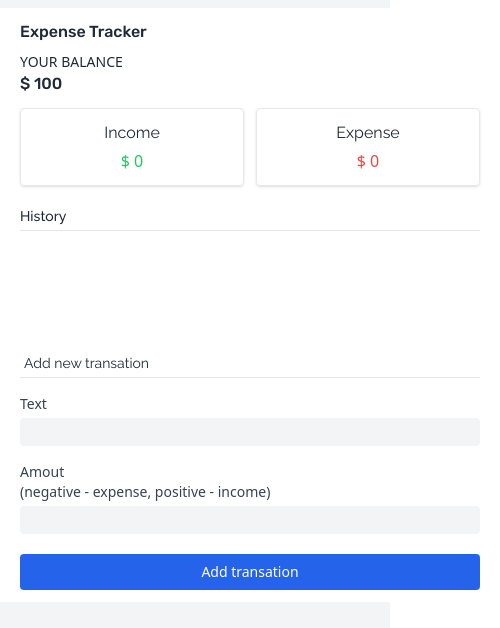
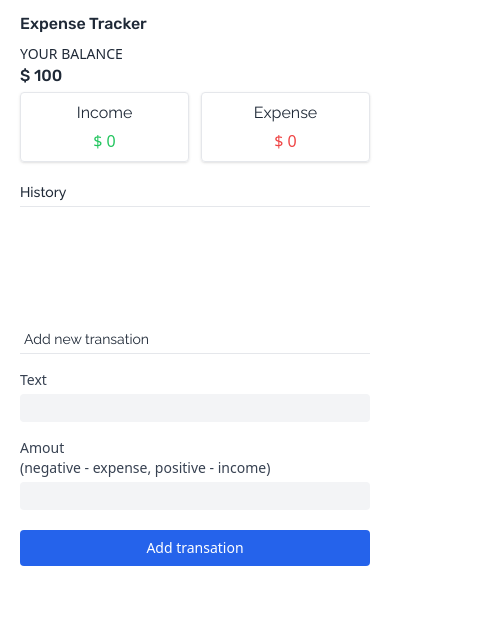
Before and after one commit to mdarmanbd/expense_tracker_vue, a Vue app: page / in a window 390 px wide. Shown: the top 628 px of the page, 500 px wide, since content can reach past the window. Built offline with nearby package versions, Linux system fonts and the light colour scheme.

Commit message:
solve the responsive isue

```diff
--- a/src/components/Home.vue
+++ b/src/components/Home.vue
@@ -10,32 +10,21 @@ const itemName = ref('')
 const itemAmount = ref()
 const balance = ref(100)
 
-// toast("Track Your Many!", {
-//     "theme": "dark",
-//   "type": "warning",
-//   "autoClose": 1000,
-//   "dangerouslyHTMLString": true
-// })
-
-
-const showToster = (message, type='info') => {
+const showToster = (message, type) => {
     toast(message,{
         type: type,
         autoClose: 1000
     })
 }
 
-
 const submitBtn = () => {
-   if(itemName.value === '' || itemAmount.value === ''){
-    console.error(`empty field`)
-   }else{
     addItem.push({
         id: addItem.length + 1 ,
         name : itemName.value,
         amount : itemAmount.value
     })
     localStorage.setItem("addItem", JSON.stringify(addItem))
+    // negative & positive item add toster //
     if(itemAmount.value < 0){
         showToster('Negative item add', 'error')
     }else{
@@ -43,11 +32,10 @@ const submitBtn = () => {
     }
     itemName.value = ''
     itemAmount.value = ''
-    }
+
 }
 
-
-const positiveNumber = computed (()=>{
+const income = computed (()=>{
     let total = 0
     for(let item of addItem){
         if(item.amount > 0){
@@ -57,7 +45,7 @@ const positiveNumber = computed (()=>{
     return total
 })
 
-const negativeNumber = computed(()=>{
+const expense = computed(()=>{
     let total = 0
     for(let item of addItem){
         if(item.amount<0){
@@ -75,9 +63,8 @@ const removeItem = (item) => {
     return remove
 }
 
-
 const totalBalnce = computed(() => {
-   return balance.value + positiveNumber.value + negativeNumber.value
+   return balance.value + income.value + expense.value
 })
 
 
@@ -86,19 +73,19 @@ const totalBalnce = computed(() => {
 
 <template>
 
-    <div class="w-full h-screen bg-gray-100 pt-2">
-        <div class="w-[500px] m-auto bg-white py-3 px-5">
+    <div class="w-full lg:h-screen bg-gray-100 lg:pt-2">
+        <div class="w-full lg:w-[400px] m-auto bg-white py-3 px-5 ">
             <h4 class="text-base font-medium text-gray-800 ">Expense Tracker</h4>
             <h6 class="text-sm font-normal text-gray-800 mt-2">YOUR BALANCE</h6>
             <h3 class="text-base font-medium text-gray-800 ">$ {{ totalBalnce }}</h3>
-            <div class="w-full grid grid-cols-2 gap-3 mt-3 ">
-                <div class="text-center shadow py-3 border rounded">
+            <div class="w-full grid grid-cols-2 gap-3 mt-1 ">
+                <div class="text-center shadow py-2 border rounded">
                     <p class="capitalize text-base font-normal text-gray-800">income</p>
-                    <span class="text-green-500 text-base font-medium block pt-1">$ {{ positiveNumber }}</span>
+                    <span class="text-green-500 text-base font-medium block pt-1">$ {{ income }}</span>
                 </div>
-                <div class="text-center shadow py-3 border rounded">
+                <div class="text-center shadow py-2 border rounded">
                     <p class="capitalize text-base font-normal text-gray-800">expense</p>
-                    <span class="text-red-500 text-base font-medium block pt-1">$ {{ negativeNumber }} </span>
+                    <span class="text-red-500 text-base font-medium block pt-1">$ {{ expense }} </span>
                 </div>
             </div>
             <p class="mt-5 text-gray-800 text-sm font-medium border-b pb-1">History</p>
```
Lines whose indentation alone changed are shown as unchanged.
